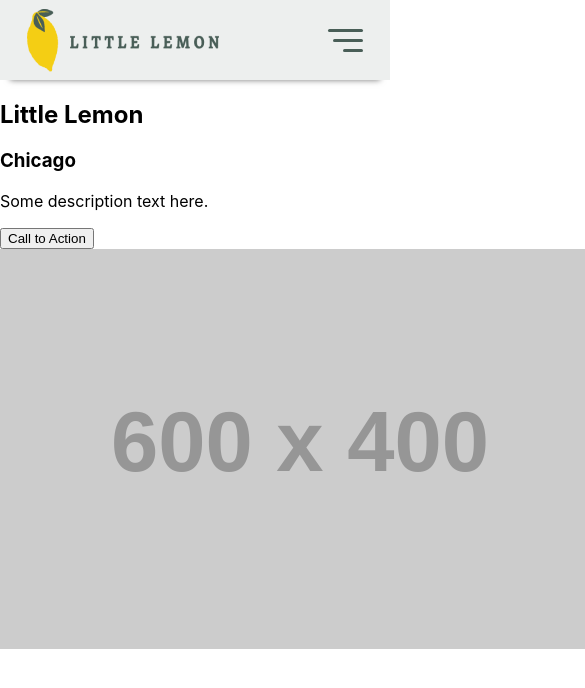
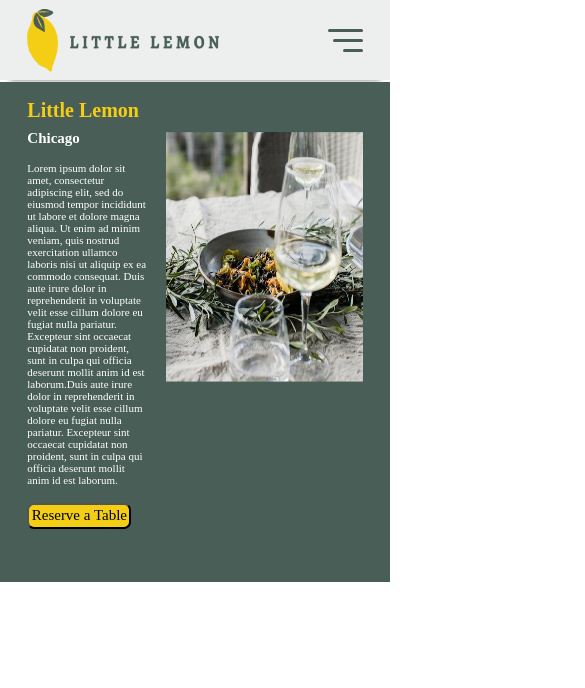
Before and after one commit to StevePapasot/Little-Lemon, a React (Create React App) app: page / in a window 390 px wide. Shown: the top 688 px of the page, 585 px wide, since content can reach past the window. Built offline with nearby package versions, Linux system fonts and the light colour scheme.

Commit message:
Hero section with media

```diff
--- a/src/Hero.css
+++ b/src/Hero.css
@@ -1,3 +1,213 @@
+.hero {
+  background-color: #495e57;
+  padding: 0%;
+  margin: 0%;
+  height: 600px;
+}
 .container {
   display: flex;
+  margin: 2px 0%;
+  padding: 0% 7%;
 }
+.row {
+  display: flex;
+}
+.left {
+  width: 50%;
+}
+.right {
+  padding: 3% 0% 0% 13%;
+}
+.hero h1 {
+  color: #f4ce14;
+  font-family: Markanzi Text;
+  font-size: 64px;
+}
+.hero h3 {
+  color: #ffffff;
+  font-family: Markanzi Text;
+  font-size: 32px;
+  margin-top: -7%;
+}
+.right img {
+  width: 100%;
+}
+.left p {
+  font-size: 20px;
+  color: #ffffff;
+  font-family: Karla;
+}
+.hero button {
+  background-color: #f4ce14;
+  padding: 2% 2%;
+  border-radius: 7px;
+  font-family: Karla;
+  font-size: 20px;
+  margin: 5% 0%;
+}
+.hero button:hover {
+  cursor: pointer;
+}
+
+@media screen and (max-width: 991px) {
+  .left {
+    width: 50%;
+  }
+  .right {
+    padding: 3% 0% 0% 13%;
+  }
+  .hero h1 {
+    color: #f4ce14;
+    font-family: Markanzi Text;
+    font-size: 45px;
+  }
+  .hero h3 {
+    color: #ffffff;
+    font-family: Markanzi Text;
+    font-size: 22px;
+    margin-top: -7%;
+  }
+  .right img {
+    width: 100%;
+    height: 500px;
+  }
+  .left p {
+    font-size: 18px;
+    color: #ffffff;
+    font-family: Karla;
+  }
+  .hero button {
+    background-color: #f4ce14;
+    padding: 2% 2%;
+    border-radius: 7px;
+    font-family: Karla;
+    font-size: 18px;
+    margin: 5% 0%;
+  }
+}
+@media screen and (max-width: 767px) {
+  .left {
+    width: 50%;
+  }
+  .right {
+    padding: 5% 0% 0% 5%;
+  }
+  .hero h1 {
+    color: #f4ce14;
+    font-family: Markanzi Text;
+    font-size: 30px;
+  }
+  .hero h3 {
+    color: #ffffff;
+    font-family: Markanzi Text;
+    font-size: 20px;
+    margin-top: -7%;
+  }
+  .right img {
+    width: 100%;
+    height: 400px;
+  }
+  .left p {
+    font-size: 15px;
+    color: #ffffff;
+    font-family: Karla;
+  }
+  .hero button {
+    background-color: #f4ce14;
+    padding: 2% 2%;
+    border-radius: 7px;
+    font-family: Karla;
+    font-size: 15px;
+    margin: 5% 0%;
+  }
+  .hero {
+    background-color: #495e57;
+    padding: 0%;
+    margin: 0%;
+    height: 500px;
+  }
+}
+@media screen and (max-width: 767px) {
+  .left {
+    width: 50%;
+  }
+  .right {
+    padding: 5% 0% 0% 5%;
+  }
+  .hero h1 {
+    color: #f4ce14;
+    font-family: Markanzi Text;
+    font-size: 30px;
+  }
+  .hero h3 {
+    color: #ffffff;
+    font-family: Markanzi Text;
+    font-size: 20px;
+    margin-top: -7%;
+  }
+  .right img {
+    width: 100%;
+    height: 400px;
+  }
+  .left p {
+    font-size: 15px;
+    color: #ffffff;
+    font-family: Karla;
+  }
+  .hero button {
+    background-color: #f4ce14;
+    padding: 2% 2%;
+    border-radius: 7px;
+    font-family: Karla;
+    font-size: 15px;
+    margin: 5% 0%;
+  }
+  .hero {
+    background-color: #495e57;
+    padding: 0%;
+    margin: 0%;
+    height: 500px;
+  }
+}
+@media screen and (max-width: 400px) {
+  .left {
+    width: 50%;
+  }
+  .right {
+    padding: 15% 0% 0% 5%;
+  }
+  .hero h1 {
+    color: #f4ce14;
+    font-family: Markanzi Text;
+    font-size: 20px;
+  }
+  .hero h3 {
+    color: #ffffff;
+    font-family: Markanzi Text;
+    font-size: 15px;
+    margin-top: -7%;
+  }
+  .right img {
+    width: 100%;
+    height: 250px;
+  }
+  .left p {
+    font-size: 11px;
+    color: #ffffff;
+    font-family: Karla;
+  }
+  .hero button {
+    background-color: #f4ce14;
+    padding: 2% 2%;
+    border-radius: 7px;
+    font-family: Karla;
+    font-size: 15px;
+    margin: 5% 0%;
+  }
+  .hero {
+    background-color: #495e57;
+    padding: 0%;
+    margin: 0%;
+    height: 500px;
+  }
+}
--- a/src/Hero.js
+++ b/src/Hero.js
@@ -1,5 +1,6 @@
 import React from "react";
 import "./Hero.css";
+import First from "./First.png";
 import Container from "react-bootstrap/Container";
 import Row from "react-bootstrap/Row";
 import Col from "react-bootstrap/Col";
@@ -9,14 +10,26 @@ function Hero() {
     <section className="hero">
       <div className="container">
         <div className="row">
-          <div className="col-md-6">
+          <div className="left">
             <h1>Little Lemon</h1>
             <h3>Chicago</h3>
-            <p>Some description text here.</p>
-            <button>Call to Action</button>
+            <p>
+              Lorem ipsum dolor sit amet, consectetur adipiscing elit, sed do
+              eiusmod tempor incididunt ut labore et dolore magna aliqua. Ut
+              enim ad minim veniam, quis nostrud exercitation ullamco laboris
+              nisi ut aliquip ex ea commodo consequat. Duis aute irure dolor in
+              reprehenderit in voluptate velit esse cillum dolore eu fugiat
+              nulla pariatur. Excepteur sint occaecat cupidatat non proident,
+              sunt in culpa qui officia deserunt mollit anim id est laborum.Duis
+              aute irure dolor in reprehenderit in voluptate velit esse cillum
+              dolore eu fugiat nulla pariatur. Excepteur sint occaecat cupidatat
+              non proident, sunt in culpa qui officia deserunt mollit anim id
+              est laborum.
+            </p>
+            <button>Reserve a Table</button>
           </div>
-          <div className="col-md-6">
-            <img src="https://placehold.it/600x400" alt="Right Column Image" />
+          <div className="right">
+            <img src={First} alt="Right Column Image" />
           </div>
         </div>
       </div>
--- a/src/Navbar.css
+++ b/src/Navbar.css
@@ -91,7 +91,6 @@
     padding-top: 0;
     transform: none;
   }
-  /* underline animation is inspired by: https://codepen.io/jstn/pen/zuDst*/
 
   .navItem a {
     border: none;
```
Also changed, not shown: src/First.png (added).
